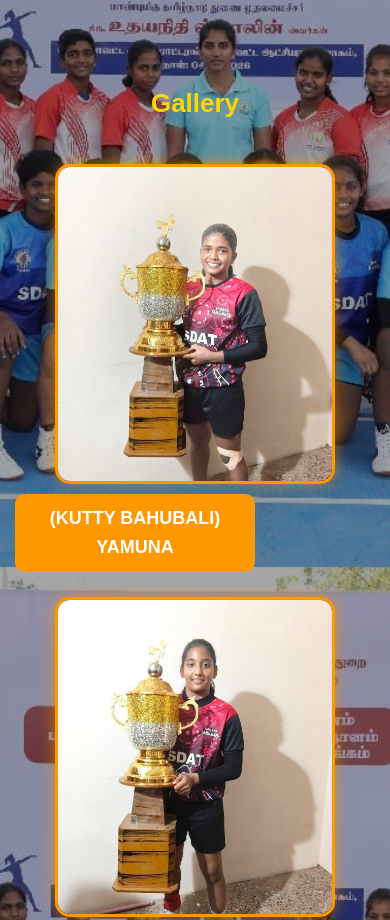
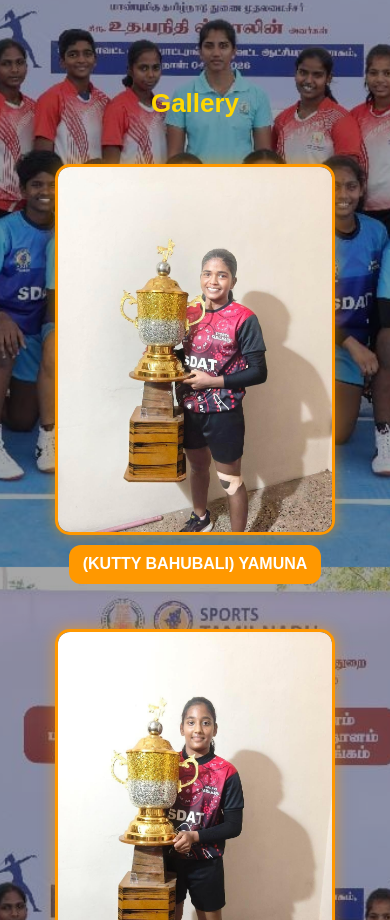
Before and after one commit to sdat-namakkal/SDAT-KABADDI-OFFICIAL, a plain HTML site: page index.html in a window 390 px wide. Shown: the part 1121-2041 px from the top of the page. Drawn offline with Linux system fonts and the light colour scheme.

Commit message:
Add files via upload

```diff
--- a/style.css
+++ b/style.css
@@ -1996,3 +1996,64 @@ body {
     }
 
 }
+
+/* ================================
+   ANDROID MOBILE GALLERY ONLY
+   ================================ */
+@media screen and (max-width: 600px) {
+
+    /* Gallery photo */
+    .gallery-item img {
+        width: 85%;
+        height: auto;
+        display: block;
+        margin: 0 auto;
+    }
+
+    /* Gallery name */
+    .gallery-item p {
+        width: 70%;
+        margin: 10px auto 20px auto;
+
+        text-align: center;
+
+        font-size: 16px;
+        line-height: 1.4;
+
+        padding: 8px 10px;
+
+        border-radius: 12px;
+        box-sizing: border-box;
+    }
+
+}
+
+@media screen and (max-width: 600px) {
+
+    /* உங்க existing CSS */
+
+/* இதெல்லாம் முடிந்த பிறகு */
+
+
+/* புதிய Android coding */
+@media screen and (max-width: 600px) {
+
+    .gallery-item img {
+        width: 85%;
+        height: auto;
+        display: block;
+        margin: 0 auto;
+    }
+
+    .gallery-item p {
+        width: 70%;
+        margin: 10px auto 20px auto;
+        text-align: center;
+        font-size: 16px;
+        line-height: 1.4;
+        padding: 8px 10px;
+        border-radius: 12px;
+        box-sizing: border-box;
+    }
+
+}
```
